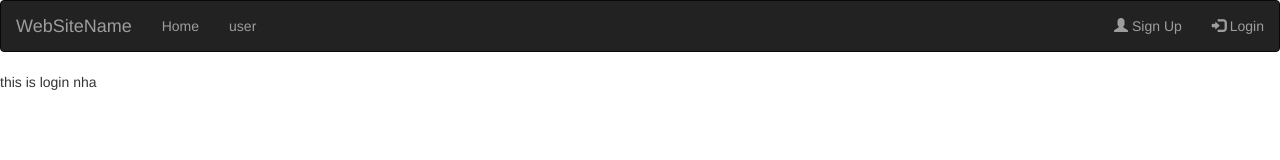
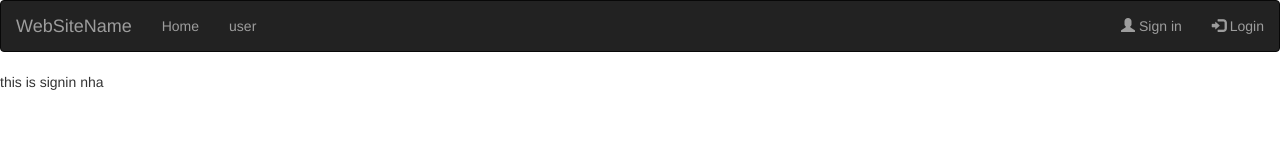
Before and after one commit to HuuDungg/learnReact, a React (Vite) app: page /users/signin in a window 1280 px wide. Shown: the top 160 px of the page. Built offline with nearby package versions, Linux system fonts and the light colour scheme.

Commit message:
activate link with NavLink

```diff
--- a/src/layout/header.jsx
+++ b/src/layout/header.jsx
@@ -1,4 +1,4 @@
-import { Link } from "react-router-dom"
+import { Link, NavLink } from "react-router-dom"
 const Header = () =>{
     return(
         <>
@@ -8,12 +8,12 @@ const Header = () =>{
                     <a className="navbar-brand" href="#">WebSiteName</a>
                     </div>
                     <ul className="nav navbar-nav">
-                        <li ><Link className="active" to='/home' >Home</Link></li>
-                        <li ><Link className="active" to='/users' >user</Link></li>
+                        <li ><NavLink className="active" to='/home' >Home</NavLink></li>
+                        <li ><NavLink className="active" to='/users' >user</NavLink></li>
                     </ul>
                     <ul className="nav navbar-nav navbar-right">
-                        <li><Link to='/users/signin'><span className="glyphicon glyphicon-user"></span> Sign Up</Link></li>
-                        <li><Link to='/users/login'><span className="glyphicon glyphicon-log-in"></span> Login</Link></li>
+                        <li><NavLink to='/users/signin'><span className="glyphicon glyphicon-user"></span> Sign in</NavLink></li>
+                        <li><NavLink to='/users/login'><span className="glyphicon glyphicon-log-in"></span> Login</NavLink></li>
                     </ul>
                 </div>
             </nav>
--- a/src/page/signin.jsx
+++ b/src/page/signin.jsx
@@ -1,7 +1,7 @@
 const SigninPage = () =>{
     return (
         <>
-            <div>this is login nha</div>
+            <div>this is signin nha</div>
         </>
     )
 }
```
